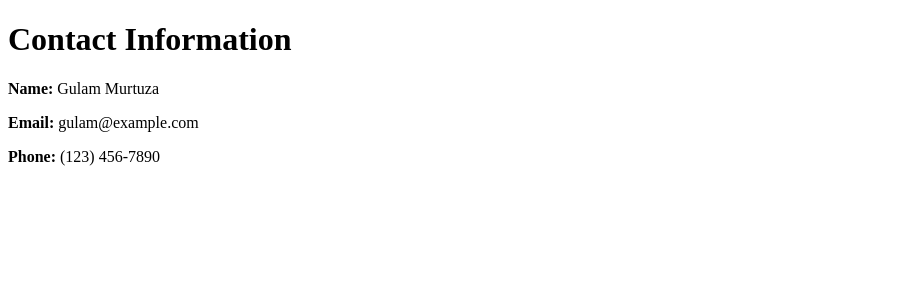
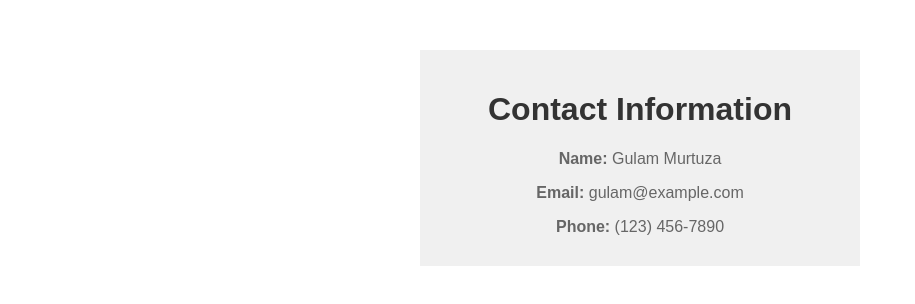
Before and after one commit to gulam161/Basic-HTML, a plain HTML site: page practice_1/index.html in a window 1280 px wide. Shown: the whole page, without its empty margins (0-915 px from the left). Drawn offline with Linux system fonts and the light colour scheme.

Commit message:
complete

```diff
--- a/practice_1/index.html
+++ b/practice_1/index.html
@@ -3,7 +3,7 @@
 
 <head>
     <title>Contact Information</title>
-    <link rel="stylesheet" type="text/css" href="styles.css">
+    <link rel="stylesheet" type="text/css" href="index.css">
 </head>
 
 <body>
```
